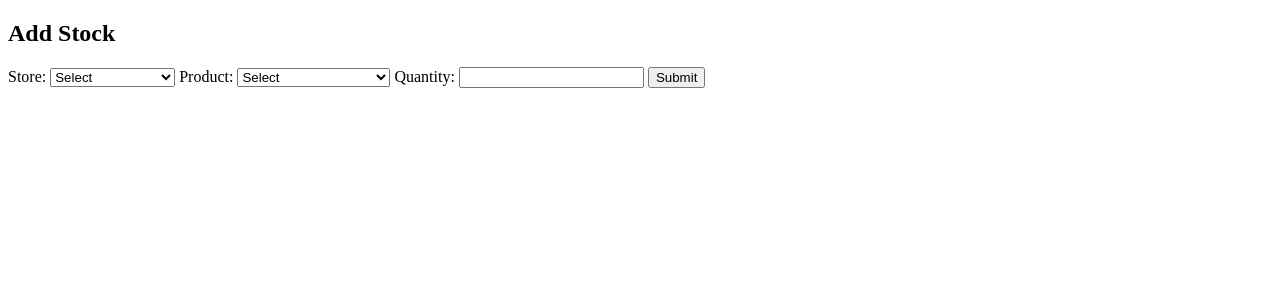
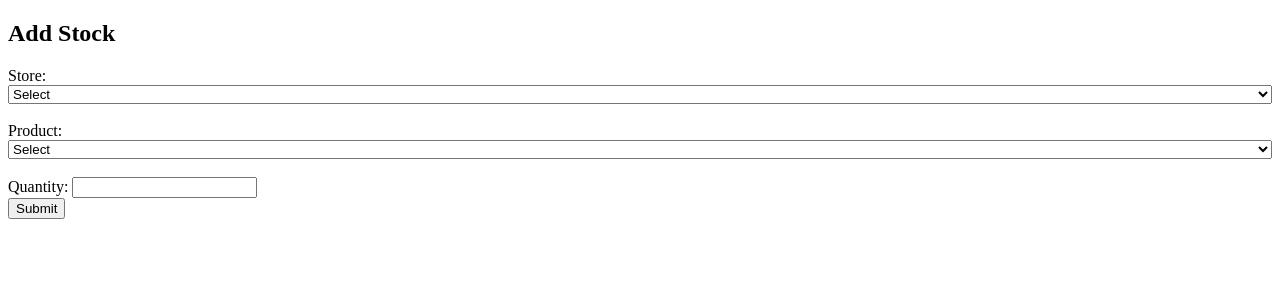
Before and after one commit to PreethiBompally/BikeStoreManagement, a Django app: page /add_stock/ in a window 1280 px wide. Shown: the top 300 px of the page. Run offline with Django 4.2, Linux system fonts and the light colour scheme; data comes from the database, SQL or seed files in the repository.

Commit message:
Update stock_details.html

```diff
--- a/bikeshop/templates/stock_details.html
+++ b/bikeshop/templates/stock_details.html
@@ -11,26 +11,32 @@
 
     <form method="post" action="{% url 'add_stock' %}">
         {% csrf_token %}
-
+        <input type="hidden" id="store_id" name="store_id" value="{% if stock %}{{ stock.STORE_ID }}{% endif %}">
+        <input type="hidden" id="product_id" name="product_id" value="{% if stock %}{{ stock.PRODUCT_ID }}{% endif %}">
+        <div class="input-field">
             <label for="store">Store:</label>
-        <select name="store" id="store">
-            <option value="">Select</option>
+            <select id="store" name="store" required style="width: 100%;">
+                <option value="" >Select</option>
                 {% for store in stores %}
-                <option value="{{ store.STORE_ID }}">{{ store.STORE_NAME }}</option>
+                    <option value="{{ store.STORE_ID }}"  {% if stock and store.STORE_ID == stock.STORE_ID %}selected{% endif %}>{{ store.STORE_NAME }}</option>
                 {% endfor %}
             </select>
-
+        </div>
+        <br>
+        <div class="input-field">
             <label for="product">Product:</label>
-        <select name="product" id="product">
-            <option value="">Select</option>
+            <select id="product" name="product" required style="width: 100%;">
+                <option value="" >Select</option>
                 {% for product in products %}
-                <option value="{{ product.PRODUCT_ID }}">{{ product.PRODUCT_NAME }}</option>
+                    <option value="{{ product.PRODUCT_ID }}"  {% if product and product.PRODUCT_ID == stock.PRODUCT_ID %}selected{% endif %}>{{ product.PRODUCT_NAME }}</option>
                 {% endfor %}
             </select>
-
+        </div>
+        <br>
+        <div>
             <label for="quantity">Quantity:</label>
             <input type="text" name="quantity" id="quantity" required>
-
+        </div>
         <button type="submit">Submit</button>
     </form>
 </body>
```
Lines whose indentation alone changed are shown as unchanged.
